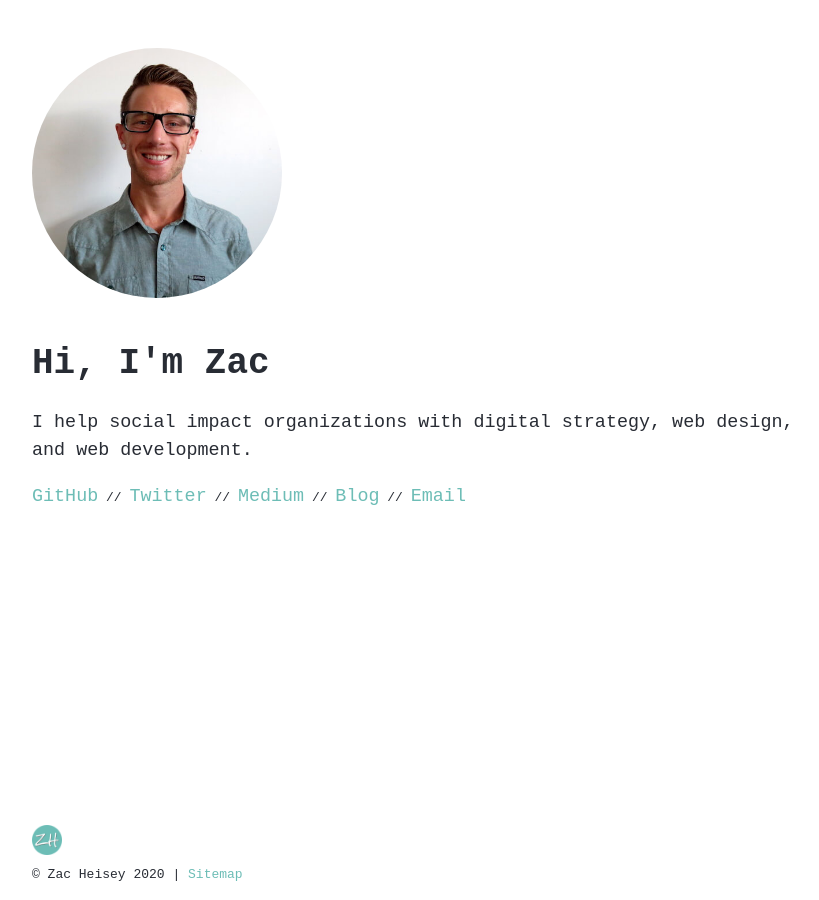
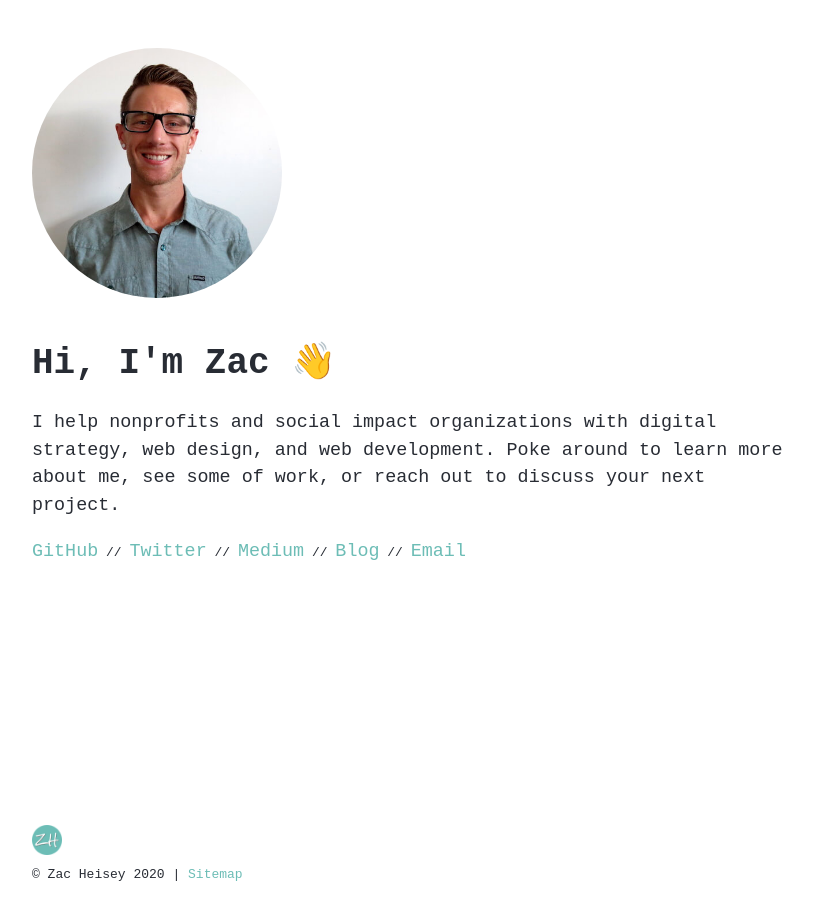
Before and after one commit to zac-heisey/zac-heisey.github.io, a Jekyll site: the page built from index.md, in a window 1280 px wide. Shown: the whole page, without its empty margins (224-1043 px from the left). Built offline with Jekyll 4.4.1, drawn with Linux system fonts in a browser that asks for light colours; a script that is not in the unit is left out.

Commit message:
update intro

```diff
--- a/_includes/intro.html
+++ b/_includes/intro.html
@@ -2,6 +2,6 @@
   <img src="/images/zh-headshot.jpg" alt="zac heisey web developer" id="hero-img">
 </header>
 <main>
-	<h1>Hi, I'm Zac</h1>
-	<p>I help social impact organizations with digital strategy, web design, and web development.</p>
+	<h1>Hi, I'm Zac 👋</h1>
+	<p>I help nonprofits and social impact organizations with digital strategy, web design, and web development. Poke around to learn more about me, see some of work, or reach out to discuss your next project.</p>
 </main>
```
